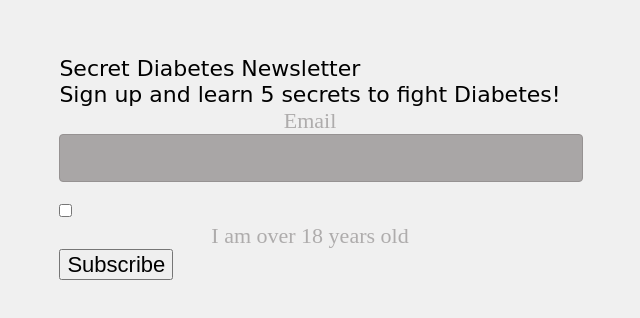
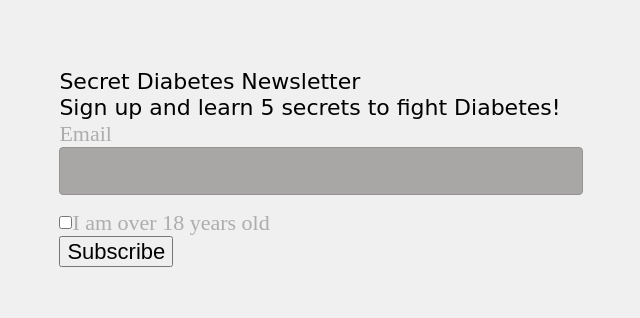
Before and after one commit to dinora-itdm362/lab3, a plain HTML site: page index.html in a window 1280 px wide. Shown: the part 232-550 px from the top of the page, without its empty margins (330-970 px from the left). Drawn offline with nearby package versions, Linux system fonts and the light colour scheme.

Commit message:
centering

```diff
--- a/css/screen.css
+++ b/css/screen.css
@@ -234,7 +234,15 @@ html, body {
   label {
     font-family: 'Chakra Petch';
     color: rgb(174, 172, 172);
-    text-align: center;
+  }
+
+  li#input-age-verification {
+    display: flex;
+    align-items: center;
+  }
+
+  label[for="age-verification"] {
+    flex: 1;
   }
   button {
     background-color: #272727;
```
